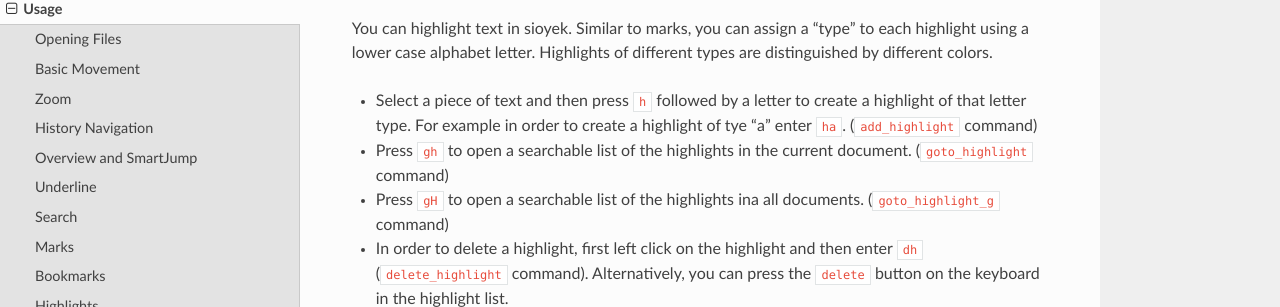
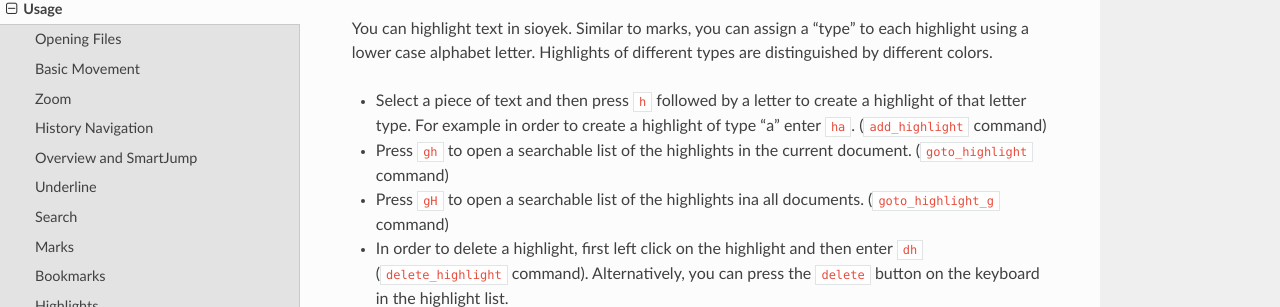
Before and after one commit to ahrm/sioyek-documentation, a Sphinx documentation site: the page built from docs/source/usage.rst, in a window 1280 px wide and 900 px high, scrolled down 4647 px. Shown: the part 167-474 px from the top of the window. Built offline with Sphinx 7.4.7 and the Read the Docs theme 2.0.0, drawn with Linux system fonts in a browser that asks for light colours.

Commit message:
Fix typo

```diff
--- a/docs/source/usage.rst
+++ b/docs/source/usage.rst
@@ -127,7 +127,7 @@
 
 You can highlight text in sioyek. Similar to marks, you can assign a "type" to each highlight using a lower case alphabet letter. Highlights of different types are distinguished by different colors.
 
-- Select a piece of text and then press :code:`h` followed by a letter to create a highlight of that letter type. For example in order to create a highlight of tye "a" enter :code:`ha`. (:code:`add_highlight` command)
+- Select a piece of text and then press :code:`h` followed by a letter to create a highlight of that letter type. For example in order to create a highlight of type "a" enter :code:`ha`. (:code:`add_highlight` command)
 - Press :code:`gh` to open a searchable list of the highlights in the current document. (:code:`goto_highlight` command)
 - Press :code:`gH` to open a searchable list of the highlights ina all documents. (:code:`goto_highlight_g` command)
 - In order to delete a highlight, first left click on the highlight and then enter :code:`dh` (:code:`delete_highlight` command). Alternatively, you can press the :code:`delete` button on the keyboard in the highlight list.
```
